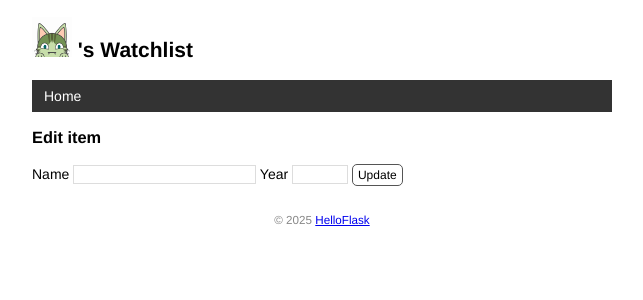
After one commit to sangnigege/watchlist, a Flask app: template templates/edit.html in a window 1280 px wide. The commit adds this page. Shown: the top 300 px of the page, without its empty margins (318-961 px from the left). Run offline with Flask 3, Linux system fonts and the light colour scheme; the template is opened without the code that fills it, so the values that code supplies are empty.

Commit message:
Create, edit and delete item by form

```diff
--- a/app.py
+++ b/app.py
@@ -2,7 +2,7 @@ import os
 import sys
 import click
 
-from flask import Flask,url_for,render_template
+from flask import Flask, url_for, render_template, request, redirect, flash
 from markupsafe import escape
 from flask_sqlalchemy import SQLAlchemy
 
@@ -15,6 +15,7 @@ else:  # 否则使用四个斜线
 app = Flask(__name__)
 app.config['SQLALCHEMY_DATABASE_URI'] = prefix + os.path.join(app.root_path, 'data.db')
 app.config['SQLALCHEMY_TRACK_MODIFICATIONS'] = False  # 关闭对模型修改的监控
+app.config['SECRET_KEY'] = 'dev'
 # 在扩展类实例化前加载配置
 db = SQLAlchemy(app)
 
@@ -33,7 +34,7 @@ class Movie(db.Model):  # 表名将会是 movie
 @app.cli.command()  # 注册为命令，可以传入 name 参数来自定义命令
 def forge():
     """Generate fake data."""
-    db.create_all()# db.create_all()
+    db.create_all()
 
     # 全局的两个变量移动到这个函数内
     name = 'Grey Li'
@@ -69,15 +70,28 @@ def initdb(drop):
 @app.context_processor
 def inject_user():  # 函数名可以随意修改
     user = User.query.first()
-    return dict(user=user) # 需要返回字典，等同于 return {'user': user}
+    return dict(user=user)  # 需要返回字典，等同于 return {'user': user}
 
 @app.errorhandler(404)  # 传入要处理的错误代码
 def page_not_found(e):  # 接受异常对象作为参数
-    return render_template('404.html'), 404# 返回模板和状态码
-@app.route('/')
+    return render_template('404.html'), 404  # 返回模板和状态码
+@app.route('/', methods=['GET','POST'])
 def index():
-
-    movies = Movie.query.all() # 读取所有电影记录
+    if request.method == 'POST':  # 判断是否是 POST 请求
+        # 获取表单数据
+        title = request.form.get('title')  # 传入表单对应输入字段的 name 值
+        year = request.form.get('year')
+        # 验证数据
+        if not title or not year or len(year) > 4 or len(title) >60:
+            flash('Invalid input.') # 显示错误提示
+            return redirect(url_for('index'))  # 重定向回主页
+        # 保存表单数据到数据库
+        movie = Movie(title=title, year=year) # 创建记录
+        db.session.add(movie)  # 添加到数据库会话
+        db.session.commit()  # 提交数据库会话
+        flash('Item created.')  # 显示成功创建的提示
+        return redirect(url_for('index'))  # 重定向回主页
+    movies = Movie.query.all()  # 读取所有电影记录
     return render_template('index.html',movies=movies)
 # def hello():
     # return 'Hello'
@@ -86,7 +100,41 @@ def index():
 # def index():
 #     return render_template('index.html',name=name,movies=movies)
 
+@app.route('/movie/edit/<int:movie_id>', methods=['GET', 'POST'])
+def edit(movie_id):
+    movie = Movie.query.get_or_404(movie_id)
 
+    if request.method == 'POST':  # 处理编辑表单的提交请求
+        title = request.form['title']
+        year = request.form['year']
+
+        if not title or not year or len(year) != 4 or len(title) > 60:
+            flash('Invalid input.')
+            return redirect(url_for('edit', movie_id=movie_id))  # 重定向回对应的编辑页面
+
+        movie.title = title  # 更新标题
+        movie.year = year  # 更新年份
+        db.session.commit()  # 提交数据库会话
+        flash('Item updated.')
+        return redirect(url_for('index'))  # 重定向回主页
+
+    return render_template('edit.html', movie=movie)  # 传入被编辑的电影记录
+
+# @app.route('/movie/delete/<int:movie_id>', methods=['POST'])  # 限定只接受 POST 请求
+# def delete(movie_id):
+#     movie = Movie.query.get_or_404(movie_id)  # 获取电影记录
+#     db.session.delete(movie)  # 删除对应的记录
+#     db.session.commit()  # 提交数据库会话
+#     flash('Item deleted.')
+#     return redirect(url_for('index'))  # 重定向回主页
+
+@app.route('/movie/delete/<int:movie_id>',methods=['POST'])  # 限定只接受 POST 请求
+def delete(movie_id):
+    movie = Movie.query.get_or_404(movie_id)  # 获取电影记录
+    db.session.delete(movie)  # 删除对应的记录
+    db.session.commit()  # 提交数据库会话
+    flash('Item deleted.')
+    return redirect(url_for('index'))  # 重定向回主页
 
 
 
--- a/static/style.css
+++ b/static/style.css
@@ -82,3 +82,46 @@ nav li a:hover {
     border-radius: 5px;
     padding: 3px 5px;
 }
+/* 覆盖某些浏览器对 input 元素定义的字体 */
+input[type=submit] {
+    font-family: inherit;
+}
+
+input[type=text] {
+    border: 1px solid #ddd;
+}
+
+input[name=year] {
+    width: 50px;
+}
+
+.btn {
+    font-size: 12px;
+    padding: 3px 5px;
+    text-decoration: none;
+    cursor: pointer;
+    background-color: white;
+    color: black;
+    border: 1px solid #555555;
+    border-radius: 5px;
+}
+
+.btn:hover {
+    text-decoration: none;
+    background-color: black;
+    color: white;
+    border: 1px solid black;
+}
+.alert {
+    position: relative;
+    padding: 7px;
+    margin: 7px 0;
+    border: 1px solid transparent;
+    color: #004085;
+    background-color: #cce5ff;
+    border-color: #b8daff;
+    border-radius: 5px;
+}
+.inline-form {
+    display: inline;
+}
--- a/templates/base.html
+++ b/templates/base.html
@@ -10,6 +10,9 @@
     {% endblock %}
 </head>
 <body>
+    {% for message in get_flashed_messages() %}
+    <div class="alert">{{ message }}</div>
+    {% endfor %}
     <h2>
         <img alt="Avatar" class="avatar" src="{{ url_for('static', filename='images/avatar.png') }}">
         {{ user.name }}'s Watchlist
--- /dev/null
+++ b/templates/edit.html
@@ -0,0 +1,10 @@
+{% extends 'base.html' %}
+
+{% block content %}
+<h3>Edit item</h3>
+<form method="post">
+    Name <input type="text" name="title" autocomplete="off" required value="{{ movie.title }}">
+    Year <input type="text" name="year" autocomplete="off" required value="{{ movie.year }}">
+    <input class="btn" type="submit" name="submit" value="Update">
+</form>
+{% endblock %}
```
Also changed, not shown: templates/index.html (+9 -0 lines).
